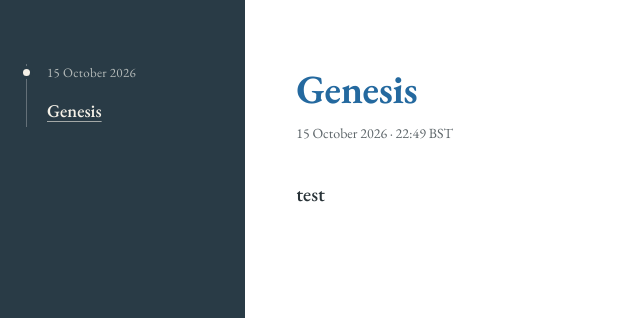
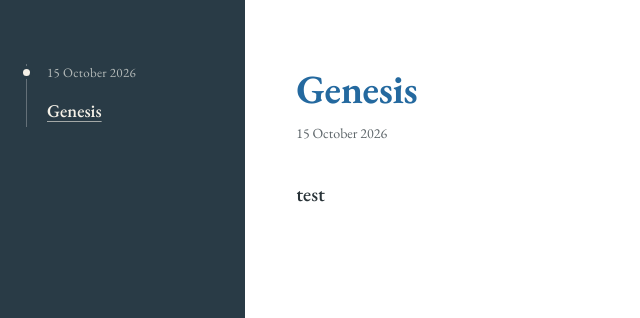
Before and after one commit to SjaakieChen/personal-blog, a Jekyll site: the page built from index.html, in a window 1280 px wide. Shown: the top 318 px of the page, without its empty margins (0-640 px from the left). Built offline with Jekyll 4.4.1, drawn with Linux system fonts in a browser that asks for light colours.

Commit message:
Show publication and edit dates without clock times

```diff
--- a/_includes/post-time.html
+++ b/_includes/post-time.html
@@ -1,5 +1,5 @@
 {% assign published = include.entry.published_at | default: include.entry.date %}
 <div class="post-date">
-<time datetime="{{ published | date_to_xmlschema }}">{{ published | date: '%-d %B %Y · %H:%M %Z' }}</time>
-{% if include.entry.last_edited_at %}<span class="edited-time"> · Edited <time datetime="{{ include.entry.last_edited_at | date_to_xmlschema }}">{{ include.entry.last_edited_at | date: '%-d %B %Y · %H:%M %Z' }}</time></span>{% endif %}
+<time datetime="{{ published | date_to_xmlschema }}">{{ published | date: '%-d %B %Y' }}</time>
+{% if include.entry.last_edited_at %}<span class="edited-time"> · Edited <time datetime="{{ include.entry.last_edited_at | date_to_xmlschema }}">{{ include.entry.last_edited_at | date: '%-d %B %Y' }}</time></span>{% endif %}
 </div>
--- a/assets/writer.js
+++ b/assets/writer.js
@@ -215,7 +215,7 @@
   }
   function timestamp(entry) {
     if(!entry.publishedAt) {$('post-time').textContent='Publication time is added automatically.';return;}
-    const format=s=>{const d=new Date(s);return new Intl.DateTimeFormat('en-GB',{timeZone:'Europe/London',day:'numeric',month:'long',year:'numeric'}).format(d)+' · '+new Intl.DateTimeFormat('en-GB',{timeZone:'Europe/London',hour:'2-digit',minute:'2-digit',timeZoneName:'short'}).format(d);};
+    const format=s=>{const d=new Date(s);return new Intl.DateTimeFormat('en-GB',{timeZone:'Europe/London',day:'numeric',month:'long',year:'numeric'}).format(d);};
     $('post-time').textContent=format(entry.publishedAt)+(entry.editedAt?' · Edited '+format(entry.editedAt):'');
   }
   function empties() {for(const id of ['title','quote','body']) $(id).dataset.empty=String(!$(id).textContent.trim());}
--- a/scripts/post_timestamps.py
+++ b/scripts/post_timestamps.py
@@ -1,5 +1,6 @@
 """Add publication/edit times from Git to the build copy, without new commits."""
 from datetime import datetime
+from zoneinfo import ZoneInfo
 from pathlib import Path
 import json
 import re
@@ -25,6 +26,9 @@ def stamp(root):
             if not match:
                 raise ValueError(f'Missing front matter: {path}')
             published, edited = timestamps(root, path.relative_to(root))
+            published = datetime.fromisoformat(published).astimezone(ZoneInfo('Europe/London')).isoformat()
+            if edited:
+                edited = datetime.fromisoformat(edited).astimezone(ZoneInfo('Europe/London')).isoformat()
             # Build-derived fields cannot be supplied by an author to mask edits.
             metadata = re.sub(r'^(published_at|last_edited_at|source_sha):[^\n]*\n?', '', match[1], flags=re.M).rstrip()
             sha = subprocess.check_output(['git', 'rev-parse', 'HEAD:'+path.relative_to(root).as_posix()], cwd=root, text=True).strip()
```
